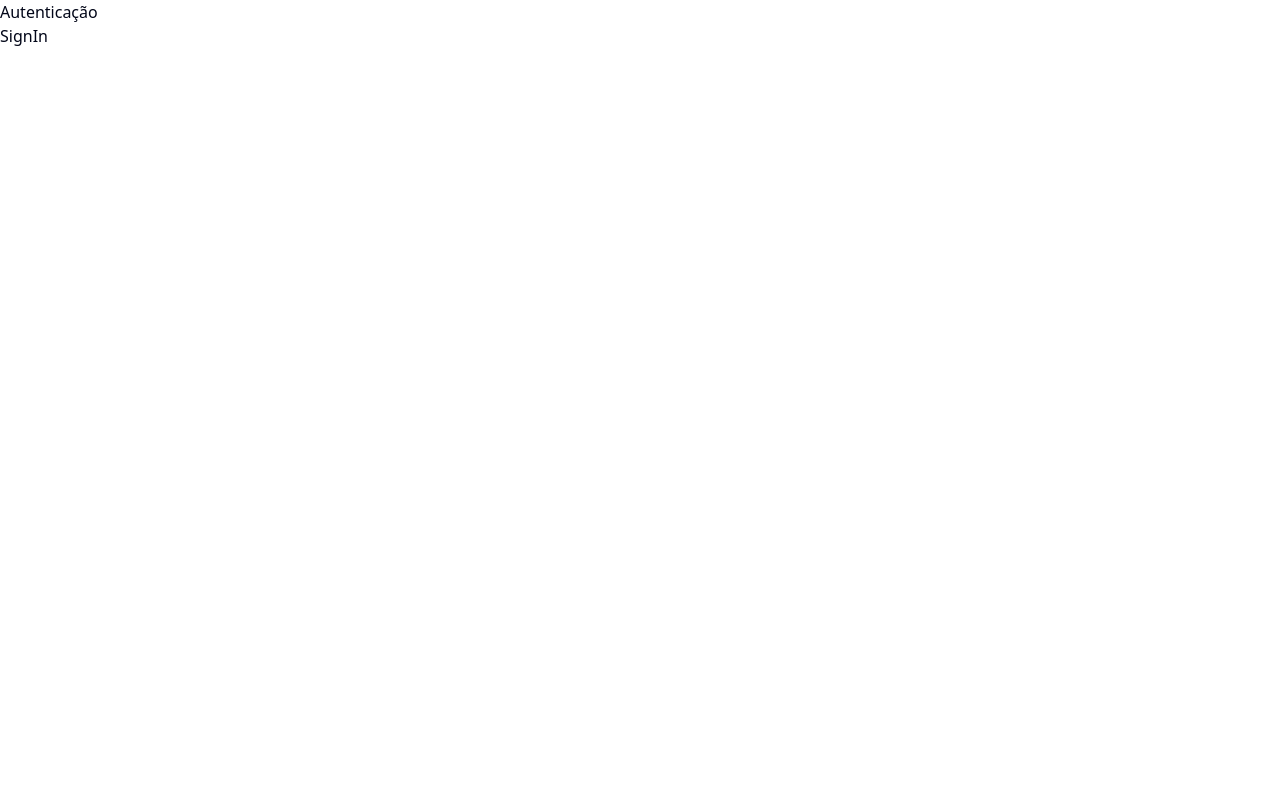
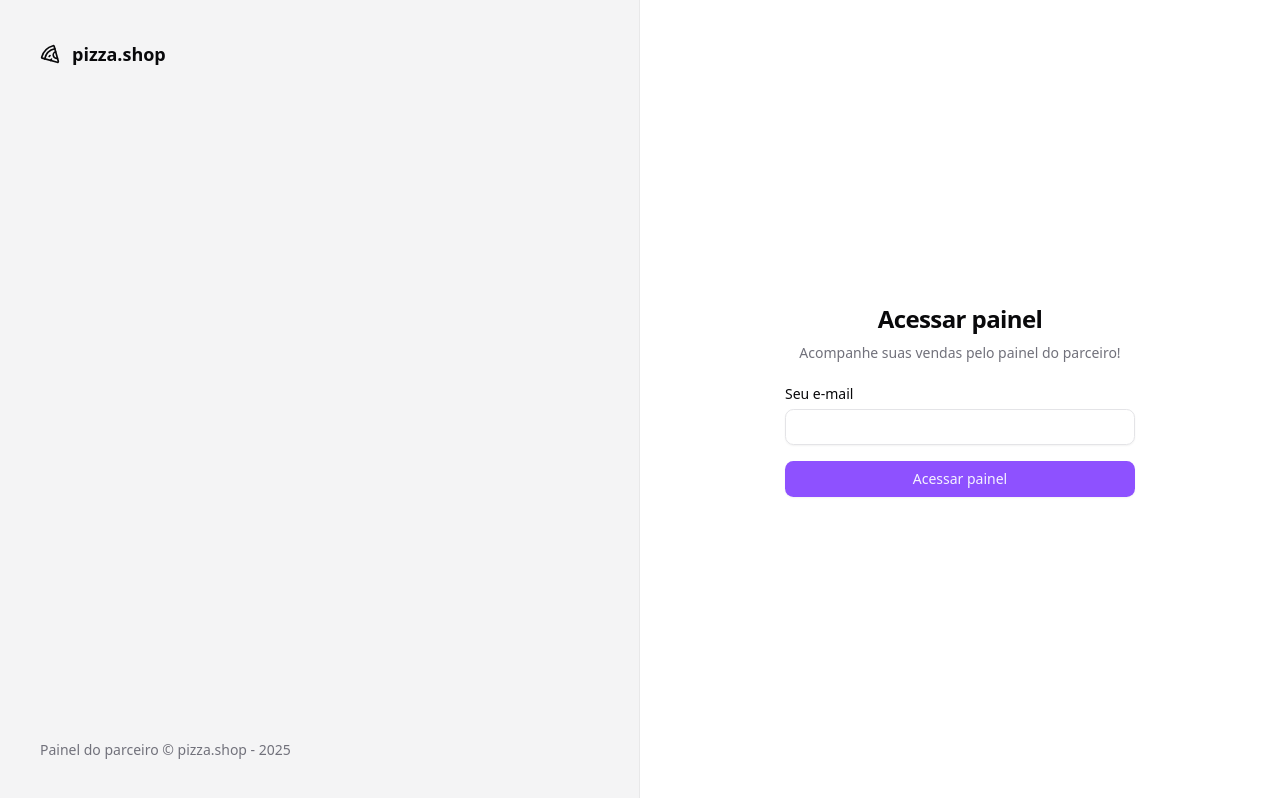
Before and after one commit to lucsfn/pizza-shop, a React (Vite) app: page /sign-in in a window 1280 px wide. Built offline with nearby package versions, Linux system fonts and the light colour scheme.

Commit message:
feat(login): add login form and integrate with React Hook Form, Zod, and Sonner

```diff
--- a/src/App.tsx
+++ b/src/App.tsx
@@ -1,7 +1,8 @@
-import "@/index.css";
+import "@/global.css";
 
 import { Helmet, HelmetProvider } from "react-helmet-async";
 import { RouterProvider } from "react-router";
+import { Toaster } from "sonner";
 
 import { router } from "./routes";
 
@@ -9,6 +10,7 @@ export function App() {
   return (
     <HelmetProvider>
       <Helmet titleTemplate="%s | pizza.shop" defaultTitle="pizza.shop" />
+      <Toaster richColors closeButton />
       <RouterProvider router={router} />
     </HelmetProvider>
   );
--- /dev/null
+++ b/src/components/ui/input.tsx
@@ -0,0 +1,21 @@
+import * as React from "react";
+
+import { cn } from "@/lib/utils";
+
+function Input({ className, type, ...props }: React.ComponentProps<"input">) {
+  return (
+    <input
+      type={type}
+      data-slot="input"
+      className={cn(
+        "file:text-foreground placeholder:text-muted-foreground selection:bg-primary selection:text-primary-foreground dark:bg-input/30 border-input flex h-9 w-full min-w-0 rounded-md border bg-transparent px-3 py-1 text-base shadow-xs transition-[color,box-shadow] outline-none file:inline-flex file:h-7 file:border-0 file:bg-transparent file:text-sm file:font-medium disabled:pointer-events-none disabled:cursor-not-allowed disabled:opacity-50 md:text-sm",
+        "focus-visible:border-ring focus-visible:ring-ring/50 focus-visible:ring-[3px]",
+        "aria-invalid:ring-destructive/20 dark:aria-invalid:ring-destructive/40 aria-invalid:border-destructive",
+        className,
+      )}
+      {...props}
+    />
+  );
+}
+
+export { Input };
--- /dev/null
+++ b/src/components/ui/label.tsx
@@ -0,0 +1,22 @@
+import * as LabelPrimitive from "@radix-ui/react-label";
+import * as React from "react";
+
+import { cn } from "@/lib/utils";
+
+function Label({
+  className,
+  ...props
+}: React.ComponentProps<typeof LabelPrimitive.Root>) {
+  return (
+    <LabelPrimitive.Root
+      data-slot="label"
+      className={cn(
+        "flex items-center gap-2 text-sm leading-none font-medium select-none group-data-[disabled=true]:pointer-events-none group-data-[disabled=true]:opacity-50 peer-disabled:cursor-not-allowed peer-disabled:opacity-50",
+        className,
+      )}
+      {...props}
+    />
+  );
+}
+
+export { Label };
--- a/src/index.css
+++ b/src/global.css
@@ -42,73 +42,74 @@
 }
 
 :root {
-  --radius: 0.625rem;
+  --radius: 0.65rem;
   --background: oklch(1 0 0);
-  --foreground: oklch(0.129 0.042 264.695);
+  --foreground: oklch(0.141 0.005 285.823);
   --card: oklch(1 0 0);
-  --card-foreground: oklch(0.129 0.042 264.695);
+  --card-foreground: oklch(0.141 0.005 285.823);
   --popover: oklch(1 0 0);
-  --popover-foreground: oklch(0.129 0.042 264.695);
-  --primary: oklch(0.208 0.042 265.755);
-  --primary-foreground: oklch(0.984 0.003 247.858);
-  --secondary: oklch(0.968 0.007 247.896);
-  --secondary-foreground: oklch(0.208 0.042 265.755);
-  --muted: oklch(0.968 0.007 247.896);
-  --muted-foreground: oklch(0.554 0.046 257.417);
-  --accent: oklch(0.968 0.007 247.896);
-  --accent-foreground: oklch(0.208 0.042 265.755);
+  --popover-foreground: oklch(0.141 0.005 285.823);
+  --primary: oklch(0.606 0.25 292.717);
+  --primary-foreground: oklch(0.969 0.016 293.756);
+  --secondary: oklch(0.967 0.001 286.375);
+  --secondary-foreground: oklch(0.21 0.006 285.885);
+  --muted: oklch(0.967 0.001 286.375);
+  --muted-foreground: oklch(0.552 0.016 285.938);
+  --accent: oklch(0.967 0.001 286.375);
+  --accent-foreground: oklch(0.21 0.006 285.885);
   --destructive: oklch(0.577 0.245 27.325);
-  --border: oklch(0.929 0.013 255.508);
-  --input: oklch(0.929 0.013 255.508);
-  --ring: oklch(0.704 0.04 256.788);
+  --border: oklch(0.92 0.004 286.32);
+  --input: oklch(0.92 0.004 286.32);
+  --ring: oklch(0.606 0.25 292.717);
   --chart-1: oklch(0.646 0.222 41.116);
   --chart-2: oklch(0.6 0.118 184.704);
   --chart-3: oklch(0.398 0.07 227.392);
   --chart-4: oklch(0.828 0.189 84.429);
   --chart-5: oklch(0.769 0.188 70.08);
-  --sidebar: oklch(0.984 0.003 247.858);
-  --sidebar-foreground: oklch(0.129 0.042 264.695);
-  --sidebar-primary: oklch(0.208 0.042 265.755);
-  --sidebar-primary-foreground: oklch(0.984 0.003 247.858);
-  --sidebar-accent: oklch(0.968 0.007 247.896);
-  --sidebar-accent-foreground: oklch(0.208 0.042 265.755);
-  --sidebar-border: oklch(0.929 0.013 255.508);
-  --sidebar-ring: oklch(0.704 0.04 256.788);
+  --sidebar: oklch(0.985 0 0);
+  --sidebar-foreground: oklch(0.141 0.005 285.823);
+  --sidebar-primary: oklch(0.606 0.25 292.717);
+  --sidebar-primary-foreground: oklch(0.969 0.016 293.756);
+  --sidebar-accent: oklch(0.967 0.001 286.375);
+  --sidebar-accent-foreground: oklch(0.21 0.006 285.885);
+  --sidebar-border: oklch(0.92 0.004 286.32);
+  --sidebar-ring: oklch(0.606 0.25 292.717);
 }
 
 .dark {
-  --background: oklch(0.129 0.042 264.695);
-  --foreground: oklch(0.984 0.003 247.858);
-  --card: oklch(0.208 0.042 265.755);
-  --card-foreground: oklch(0.984 0.003 247.858);
-  --popover: oklch(0.208 0.042 265.755);
-  --popover-foreground: oklch(0.984 0.003 247.858);
-  --primary: oklch(0.929 0.013 255.508);
-  --primary-foreground: oklch(0.208 0.042 265.755);
-  --secondary: oklch(0.279 0.041 260.031);
-  --secondary-foreground: oklch(0.984 0.003 247.858);
-  --muted: oklch(0.279 0.041 260.031);
-  --muted-foreground: oklch(0.704 0.04 256.788);
-  --accent: oklch(0.279 0.041 260.031);
-  --accent-foreground: oklch(0.984 0.003 247.858);
+  --background: oklch(0.141 0.005 285.823);
+  --foreground: oklch(0.985 0 0);
+  --card: oklch(0.21 0.006 285.885);
+  --card-foreground: oklch(0.985 0 0);
+  --popover: oklch(0.21 0.006 285.885);
+  --popover-foreground: oklch(0.985 0 0);
+  --primary: oklch(0.541 0.281 293.009);
+  --primary-foreground: oklch(0.969 0.016 293.756);
+  --secondary: oklch(0.274 0.006 286.033);
+  --secondary-foreground: oklch(0.985 0 0);
+  --muted: oklch(0.274 0.006 286.033);
+  --muted-foreground: oklch(0.705 0.015 286.067);
+  --accent: oklch(0.274 0.006 286.033);
+  --accent-foreground: oklch(0.985 0 0);
   --destructive: oklch(0.704 0.191 22.216);
   --border: oklch(1 0 0 / 10%);
   --input: oklch(1 0 0 / 15%);
-  --ring: oklch(0.551 0.027 264.364);
+  --ring: oklch(0.541 0.281 293.009);
   --chart-1: oklch(0.488 0.243 264.376);
   --chart-2: oklch(0.696 0.17 162.48);
   --chart-3: oklch(0.769 0.188 70.08);
   --chart-4: oklch(0.627 0.265 303.9);
   --chart-5: oklch(0.645 0.246 16.439);
-  --sidebar: oklch(0.208 0.042 265.755);
-  --sidebar-foreground: oklch(0.984 0.003 247.858);
-  --sidebar-primary: oklch(0.488 0.243 264.376);
-  --sidebar-primary-foreground: oklch(0.984 0.003 247.858);
-  --sidebar-accent: oklch(0.279 0.041 260.031);
-  --sidebar-accent-foreground: oklch(0.984 0.003 247.858);
+  --sidebar: oklch(0.21 0.006 285.885);
+  --sidebar-foreground: oklch(0.985 0 0);
+  --sidebar-primary: oklch(0.541 0.281 293.009);
+  --sidebar-primary-foreground: oklch(0.969 0.016 293.756);
+  --sidebar-accent: oklch(0.274 0.006 286.033);
+  --sidebar-accent-foreground: oklch(0.985 0 0);
   --sidebar-border: oklch(1 0 0 / 10%);
-  --sidebar-ring: oklch(0.551 0.027 264.364);
+  --sidebar-ring: oklch(0.541 0.281 293.009);
 }
+
 
 @layer base {
   * {
--- a/src/pages/_layoults/auth.tsx
+++ b/src/pages/_layoults/auth.tsx
@@ -1,10 +1,19 @@
+import { Pizza } from "lucide-react";
 import { Outlet } from "react-router";
 
 export function AuthLayout() {
   return (
-    <div>
-      <h1>Autenticação</h1>
-      <div>
+    <div className="grid min-h-screen grid-cols-2">
+      <div className="border-foreground/5 bg-muted text-muted-foreground flex h-full flex-col justify-between border-r p-10">
+        <div className="text-foreground flex items-center gap-3 text-lg">
+          <Pizza className="h-5 w-5" />
+          <span className="font-semibold">pizza.shop</span>
+        </div>
+        <footer className="text-sm">
+          Painel do parceiro &copy; pizza.shop - {new Date().getFullYear()}
+        </footer>
+      </div>
+      <div className="flex flex-col items-center justify-center">
         <Outlet />
       </div>
     </div>
--- a/src/pages/auth/sign-in.tsx
+++ b/src/pages/auth/sign-in.tsx
@@ -1,10 +1,68 @@
 import { Helmet } from "react-helmet-async";
+import { useForm } from "react-hook-form";
+import { toast } from "sonner";
+import { z } from "zod";
+
+import { Button } from "@/components/ui/button";
+import { Input } from "@/components/ui/input";
+import { Label } from "@/components/ui/label";
+
+const signInForm = z.object({
+  email: z.email(),
+});
+
+type SignInForm = z.infer<typeof signInForm>;
 
 export function SignIn() {
+  const {
+    register,
+    handleSubmit,
+    formState: { isSubmitting },
+  } = useForm<SignInForm>();
+
+  async function handleSigIn(data: SignInForm) {
+    try {
+      console.log(data);
+
+      await new Promise((resolve) => setTimeout(resolve, 2000));
+      toast.success("Enviamos um link de autenticação para seu e-mail.", {
+        action: {
+          label: "Reenviar",
+          onClick: () => {
+            handleSigIn(data);
+          },
+        },
+      });
+    } catch {
+      toast.error("Credenciais inválidas.");
+    }
+  }
+
   return (
     <>
       <Helmet title="Login" />
-      <h1>SignIn</h1>
+      <div className="p-8">
+        <div className="flex w-[350px] flex-col justify-center gap-6">
+          <div className="flex flex-col gap-2 text-center">
+            <h1 className="text-2xl font-semibold tracking-tight">
+              Acessar painel
+            </h1>
+            <p className="text-muted-foreground text-sm">
+              Acompanhe suas vendas pelo painel do parceiro!
+            </p>
+          </div>
+
+          <form onSubmit={handleSubmit(handleSigIn)} className="space-y-4">
+            <div className="space-y-2">
+              <Label htmlFor="email">Seu e-mail</Label>
+              <Input id="email" type="email" {...register("email")} />
+            </div>
+            <Button disabled={isSubmitting} className="w-full" type="submit">
+              Acessar painel
+            </Button>
+          </form>
+        </div>
+      </div>
     </>
   );
 }
```
Also changed, not shown: package.json (+6 -1 lines), 1 other file (tests, documents, lock files or other folders).
